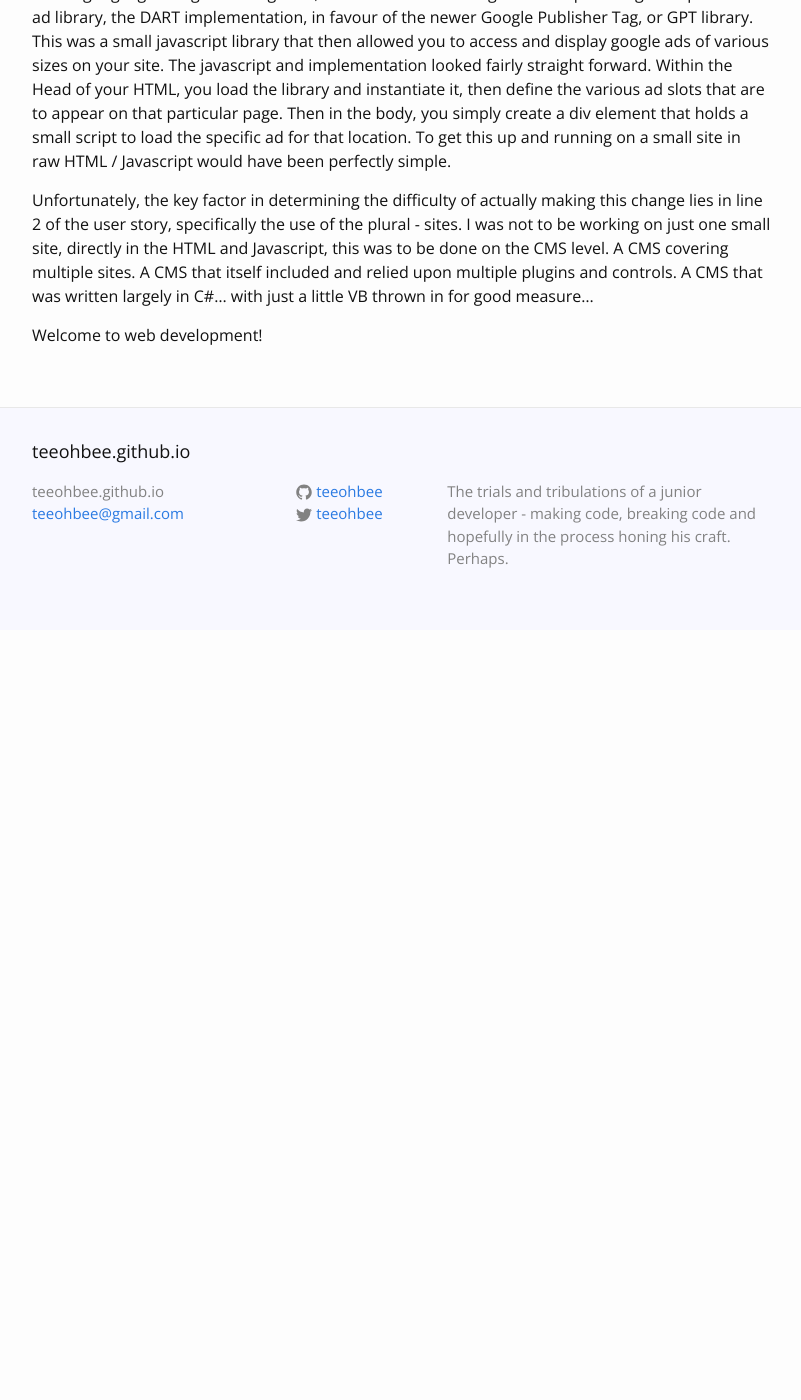
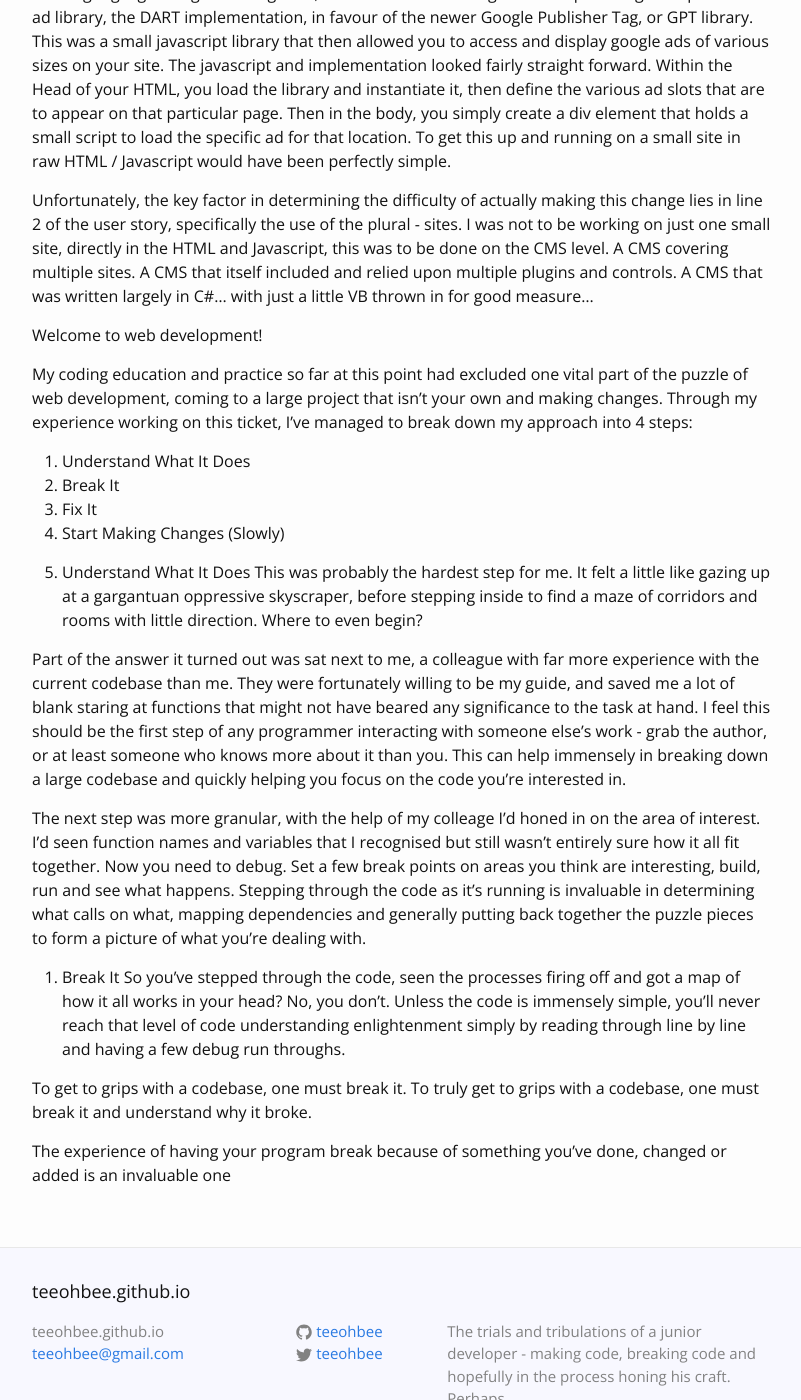
Before and after one commit to Teeohbee/Teeohbee.github.io, a Jekyll site: the page built from _posts/2016-02-18-My-First-Ticket.md, in a window 1280 px wide and 1400 px high, scrolled down 359 px. Shown: the whole window, without its empty margins (238-1039 px from the left). Built offline with Jekyll 4.4.1, drawn with Linux system fonts in a browser that asks for light colours; before the commit the page ends 989 px from its top, so only the background shows below that.

Commit message:
Update 2016-02-18-My-First-Ticket.md

```diff
--- a/_posts/2016-02-18-My-First-Ticket.md
+++ b/_posts/2016-02-18-My-First-Ticket.md
@@ -16,3 +16,24 @@ A little googling and light reading later, I understood that Google were depreca
 Unfortunately, the key factor in determining the difficulty of actually making this change lies in line 2 of the user story, specifically the use of the plural - sites. I was not to be working on just one small site, directly in the HTML and Javascript, this was to be done on the CMS level. A CMS covering multiple sites. A CMS that itself included and relied upon multiple plugins and controls. A CMS that was written largely in C#... with just a little VB thrown in for good measure...
 
 Welcome to web development!
+
+My coding education and practice so far at this point had excluded one vital part of the puzzle of web development, coming to a large project that isn't your own and making changes. Through my experience working on this ticket, I've managed to break down my approach into 4 steps:
+
+1. Understand What It Does
+2. Break It
+3. Fix It
+4. Start Making Changes (Slowly)
+
+1. Understand What It Does
+This was probably the hardest step for me. It felt a little like gazing up at a gargantuan oppressive skyscraper, before stepping inside to find a maze of corridors and rooms with little direction. Where to even begin?
+
+Part of the answer it turned out was sat next to me, a colleague with far more experience with the current codebase than me. They were fortunately willing to be my guide, and saved me a lot of blank staring at functions that might not have beared any significance to the task at hand. I feel this should be the first step of any programmer interacting with someone else's work - grab the author, or at least someone who knows more about it than you. This can help immensely in breaking down a large codebase and quickly helping you focus on the code you're interested in.
+
+The next step was more granular, with the help of my colleage I'd honed in on the area of interest. I'd seen function names and variables that I recognised but still wasn't entirely sure how it all fit together. Now you need to debug. Set a few break points on areas you think are interesting, build, run and see what happens. Stepping through the code as it's running is invaluable in determining what calls on what, mapping dependencies and generally putting back together the puzzle pieces to form a picture of what you're dealing with.
+
+2. Break It
+So you've stepped through the code, seen the processes firing off and got a map of how it all works in your head? No, you don't. Unless the code is immensely simple, you'll never reach that level of code understanding enlightenment simply by reading through line by line and having a few debug run throughs.
+
+To get to grips with a codebase, one must break it. To truly get to grips with a codebase, one must break it and understand why it broke.
+
+The experience of having your program break because of something you've done, changed or added is an invaluable one
```
